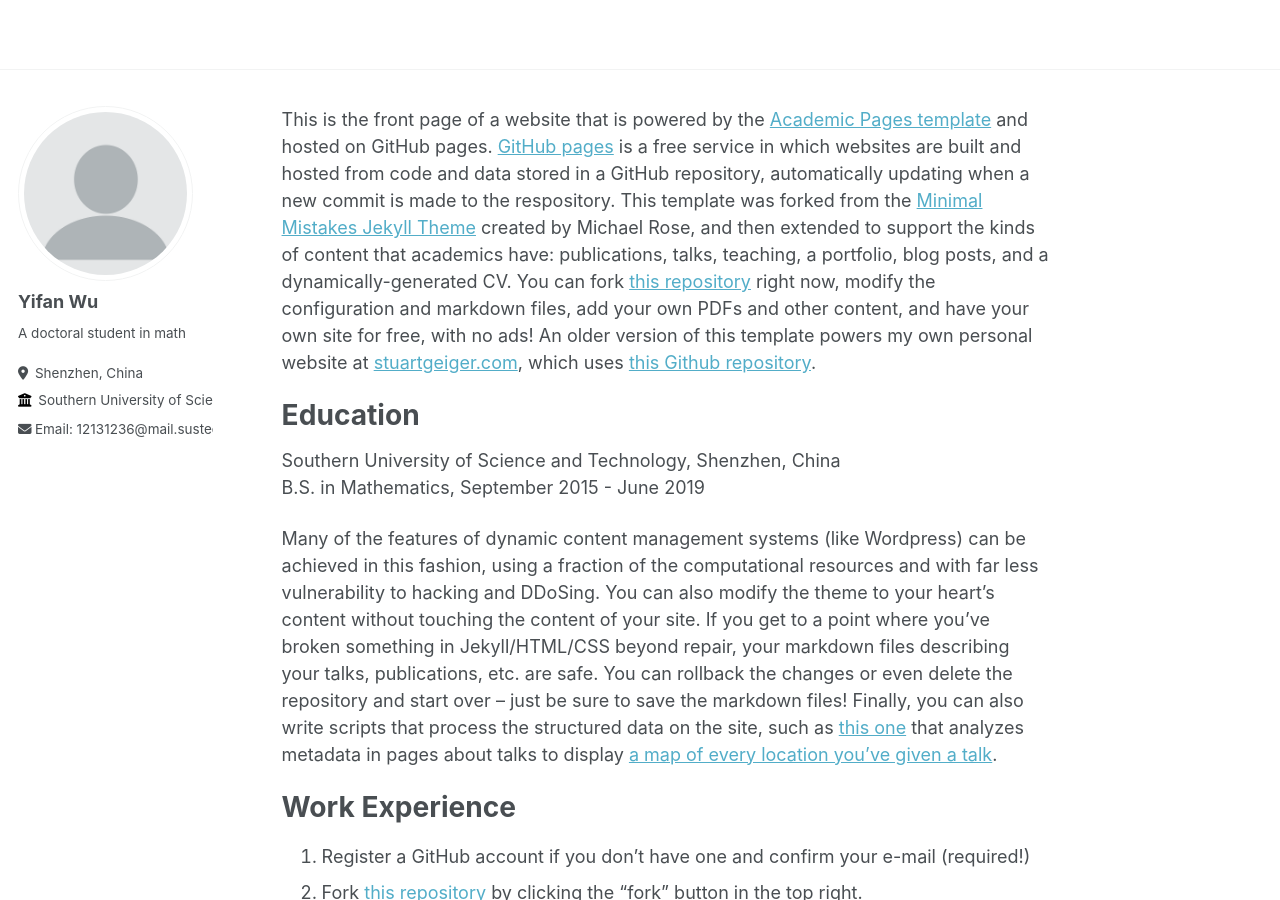
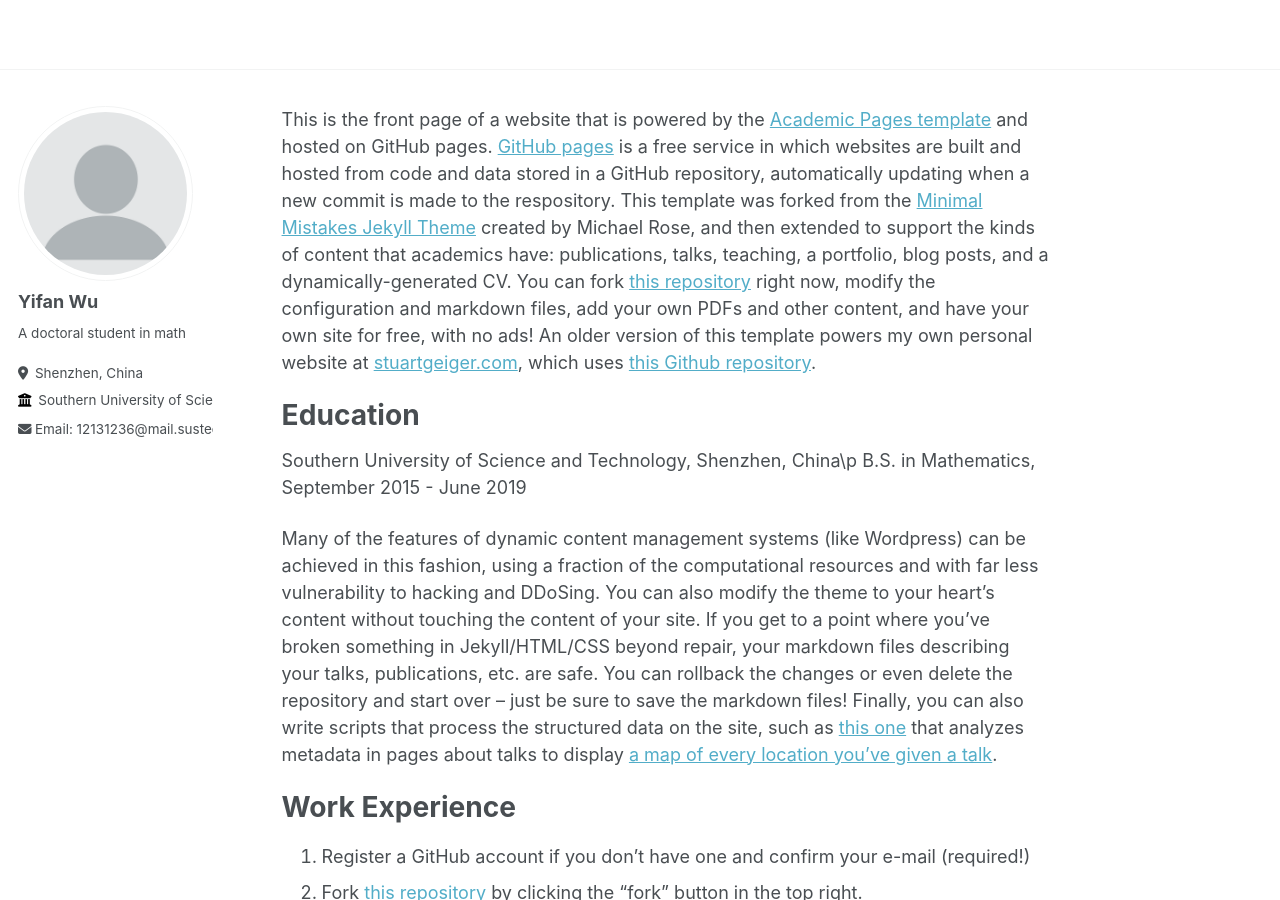
Before and after one commit to Wuyf19970105/Wuyf19970105.github.io, a Jekyll site: the page built from _pages/about.md, in a window 1280 px wide and 900 px high. Built offline with Jekyll 4.4.1, drawn with Linux system fonts in a browser that asks for light colours.

```diff
--- a/_pages/about.md
+++ b/_pages/about.md
@@ -11,7 +11,7 @@ This is the front page of a website that is powered by the [Academic Pages templ
 
 Education
 ======
-Southern University of Science and Technology, Shenzhen, China\\
+Southern University of Science and Technology, Shenzhen, China\p
 B.S. in Mathematics, September 2015 - June 2019
 
 Many of the features of dynamic content management systems (like Wordpress) can be achieved in this fashion, using a fraction of the computational resources and with far less vulnerability to hacking and DDoSing. You can also modify the theme to your heart's content without touching the content of your site. If you get to a point where you've broken something in Jekyll/HTML/CSS beyond repair, your markdown files describing your talks, publications, etc. are safe. You can rollback the changes or even delete the repository and start over -- just be sure to save the markdown files! Finally, you can also write scripts that process the structured data on the site, such as [this one](https://github.com/academicpages/academicpages.github.io/blob/master/talkmap.ipynb) that analyzes metadata in pages about talks to display [a map of every location you've given a talk](https://academicpages.github.io/talkmap.html).
```
